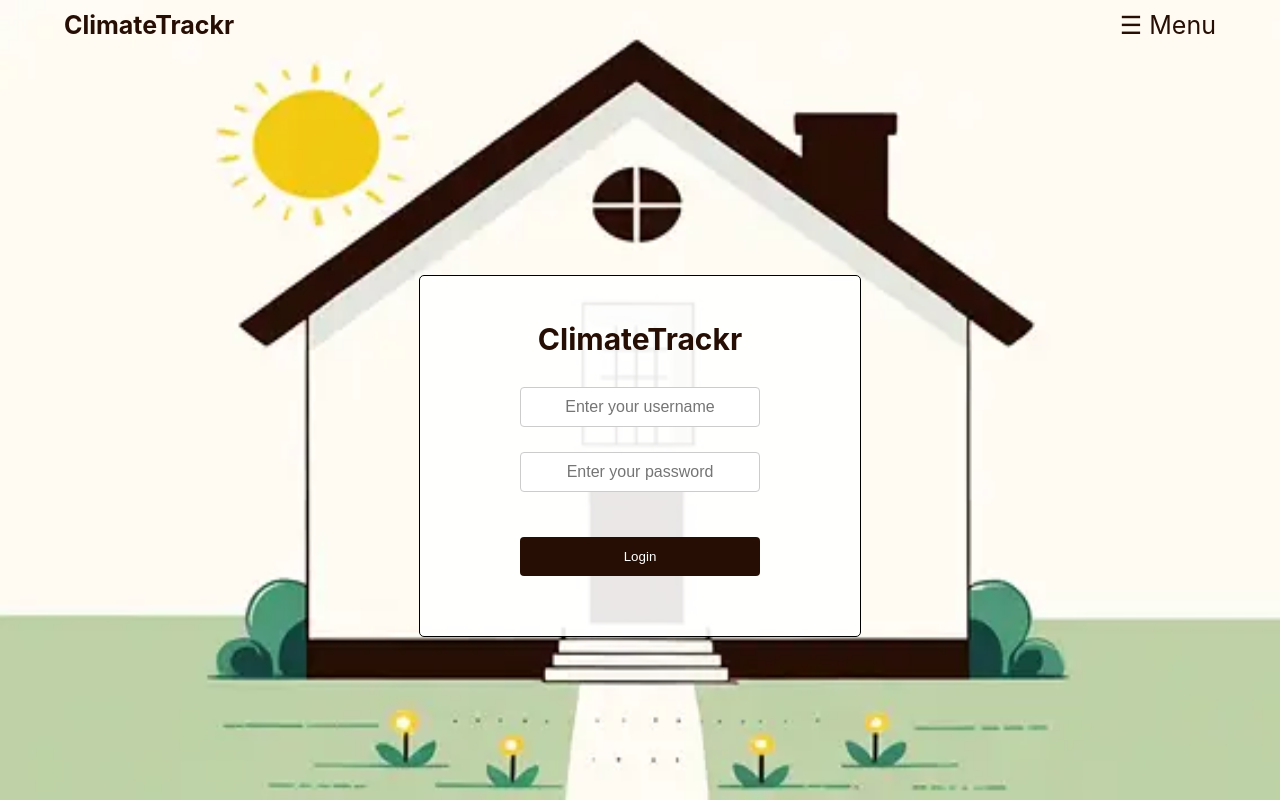
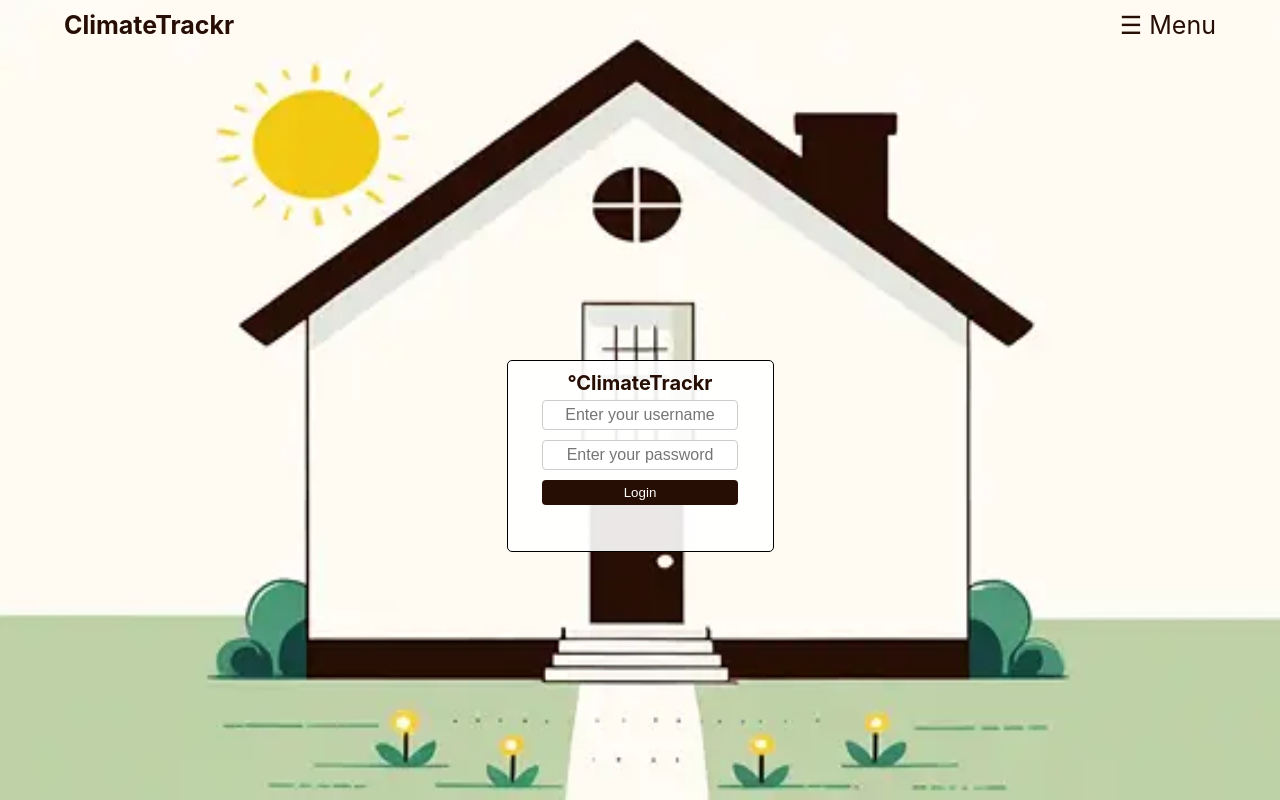
Before and after one commit to mrapanu/ClimateTrackr-Client, a React (Create React App) app: page /login in a window 1280 px wide. Built offline with nearby package versions, Linux system fonts and the light colour scheme; no server answers.

Commit message:
make login form responsive (added media queries for tablets / phones)

```diff
--- a/src/components/Forms/LoginForm.css
+++ b/src/components/Forms/LoginForm.css
@@ -12,8 +12,8 @@
   bottom: 0%;
   width: 70%;
   height: 40%;
-  max-width: 400px;
-  max-height: 350px;
+  max-width: 420px;
+  max-height: 360px;
   padding: 20px;
   border: 1px solid rgb(0, 0, 0);
   border-radius: 5px;
@@ -32,7 +32,7 @@
   padding: 0 20%;
 }
 
-.input {
+.input-form {
   width: 100%;
   padding: 10px;
   box-sizing: border-box;
@@ -85,3 +85,106 @@
     color: #191813;
   }
 }
+
+/* TABLETS */
+@media only screen and (min-device-width: 500px) and (max-device-width: 1024px) and (orientation: portrait) {
+  .form {
+    width: 70%;
+    height: 50%;
+    padding: 10px;
+    max-width: 450px;
+    max-height: 400px;
+  }
+  .error {
+    font-size: 18px;
+    padding-top: 0;
+  }
+}
+
+@media only screen and (min-device-width: 1023px) and (max-device-width: 1400px) and (orientation: landscape) {
+  .form {
+    top: 7%;
+    width: 70%;
+    height: 40%;
+    padding: 10px;
+    max-width: 400px;
+    max-height: 380px;
+  }
+  .inputGroup {
+    margin-bottom: 10px;
+  }
+  .input-form {
+    width: 100%;
+    padding: 10px;
+  }
+  .loginButton {
+    padding: 10px 0;
+    margin: 0;
+  }
+}
+
+/* PHONES */
+@media only screen and (min-device-width: 280px) and (max-device-width: 480px) and (orientation: portrait) {
+  .form {
+    width: 70%;
+    height: 40%;
+    padding: 10px;
+    max-width: 220px;
+    max-height: 260px;
+  }
+
+  .login-header {
+    margin-bottom: 15px;
+    font-size: 25px;
+  }
+
+  .btnContainer {
+    padding: 0 10%;
+  }
+  .inputGroup {
+    margin-bottom: 15px;
+    padding: 0 10%;
+  }
+  .error {
+    font-size: 14px;
+    padding-top: 0;
+  }
+}
+
+@media only screen and (min-device-width: 481px) and (max-device-width: 1020px) and (orientation: landscape) {
+  .form {
+    top: 7%;
+    width: 70%;
+    height: 60%;
+    padding: 10px;
+    max-width: 245px;
+    max-height: 170px;
+  }
+
+  .login-header {
+    padding: 0;
+    margin-bottom: 5px;
+    margin-top: 0;
+    font-size: 20px;
+  }
+
+  .btnContainer {
+    padding: 0 10%;
+  }
+  .inputGroup {
+    margin-bottom: 10px;
+    padding: 0 10%;
+  }
+  .input-form {
+    width: 100%;
+    padding: 5px;
+  }
+  .loginButton {
+    padding: 5px 0;
+    margin: 0;
+  }
+  .error {
+    font-size: 14px;
+    padding-top: 0;
+  }
+}
--- a/src/components/Forms/LoginForm.js
+++ b/src/components/Forms/LoginForm.js
@@ -11,12 +11,12 @@ const LoginForm = () => {
     <div className="form-container">
       <Form method="post" className="form">
         <h2 className={`login-header ${state.isNight ? "night" : ""}`}>
-          ClimateTrackr
+          °ClimateTrackr
         </h2>
 
         <div className="inputGroup">
           <input
-            className="input"
+            className="input-form"
             type="text"
             id="username"
             name="username"
@@ -26,7 +26,7 @@ const LoginForm = () => {
 
         <div className="inputGroup">
           <input
-            className="input"
+            className="input-form"
             type="password"
             id="password"
             name="password"
```
